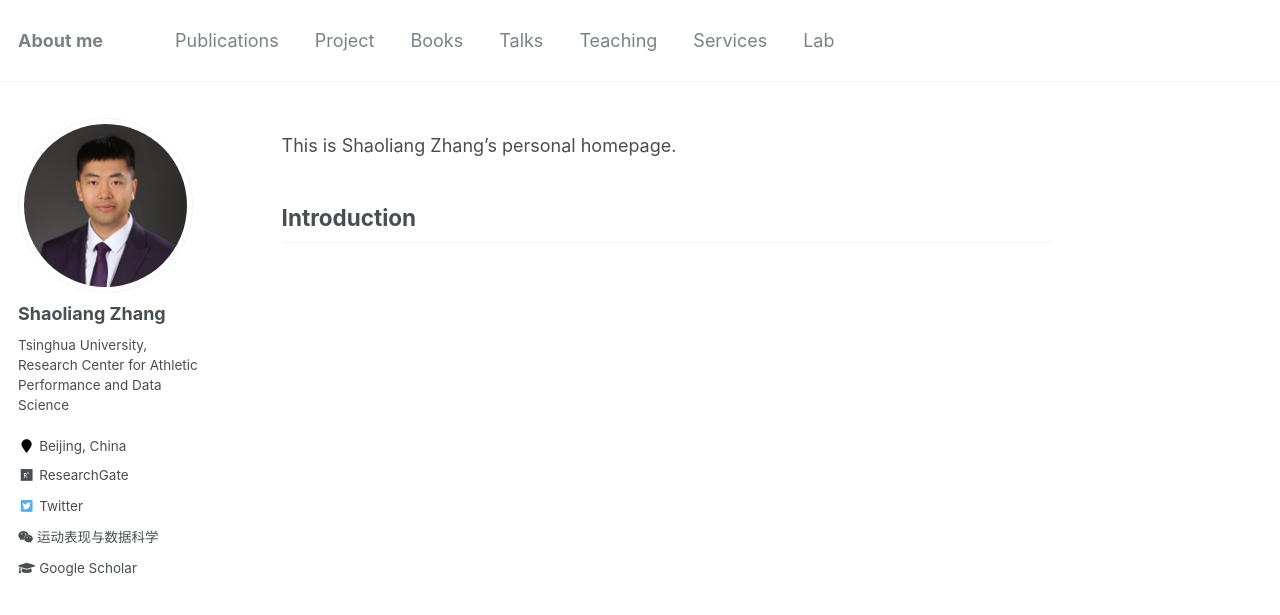
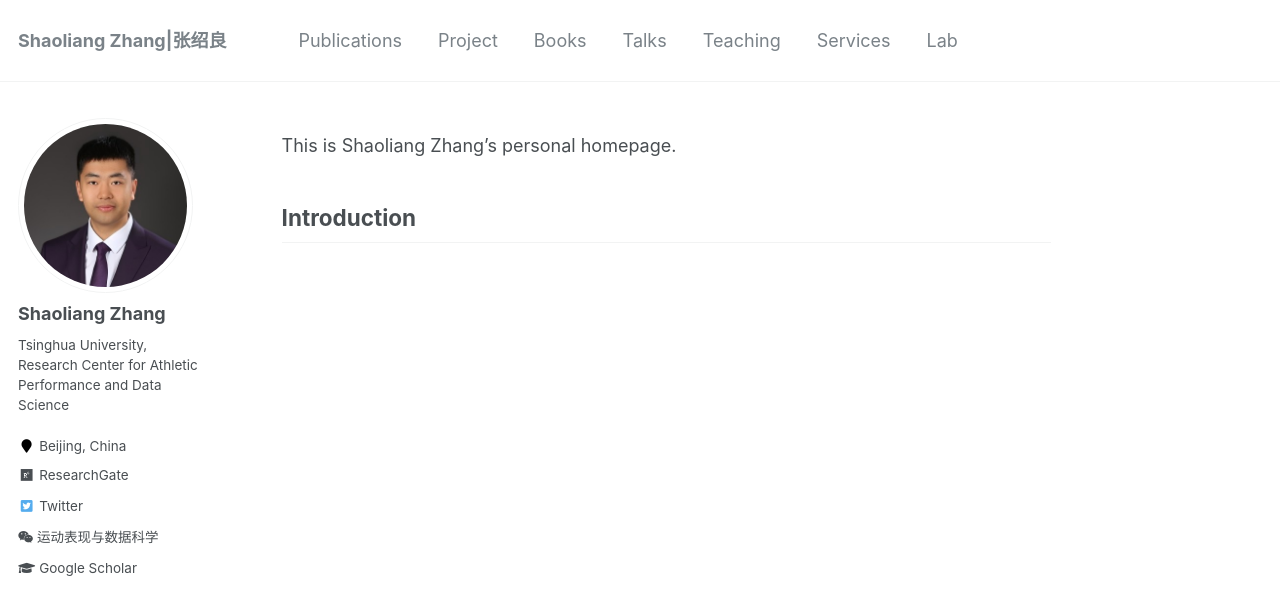
Before and after one commit to sportssuper/ZSL, a Jekyll site: the page built from _pages/about.md, in a window 1280 px wide and 994 px high. Shown: the top 615 px of the window. Built offline with Jekyll 4.4.1, drawn with Linux system fonts in a browser that asks for light colours; a script that is not in the unit is left out.

Commit message:
Update _config.yml

```diff
--- a/_config.yml
+++ b/_config.yml
@@ -7,7 +7,7 @@
 
 # Site Settings
 locale                   : "en-US"
-title                    : "About me"
+title                    : "Shaoliang Zhang|张绍良"
 title_separator          : "-"
 name                     : &name "Shaoliang Zhang"
 description              : &description "Tsinghua University, Research Center for Athletic Performance and Data Science"
```
